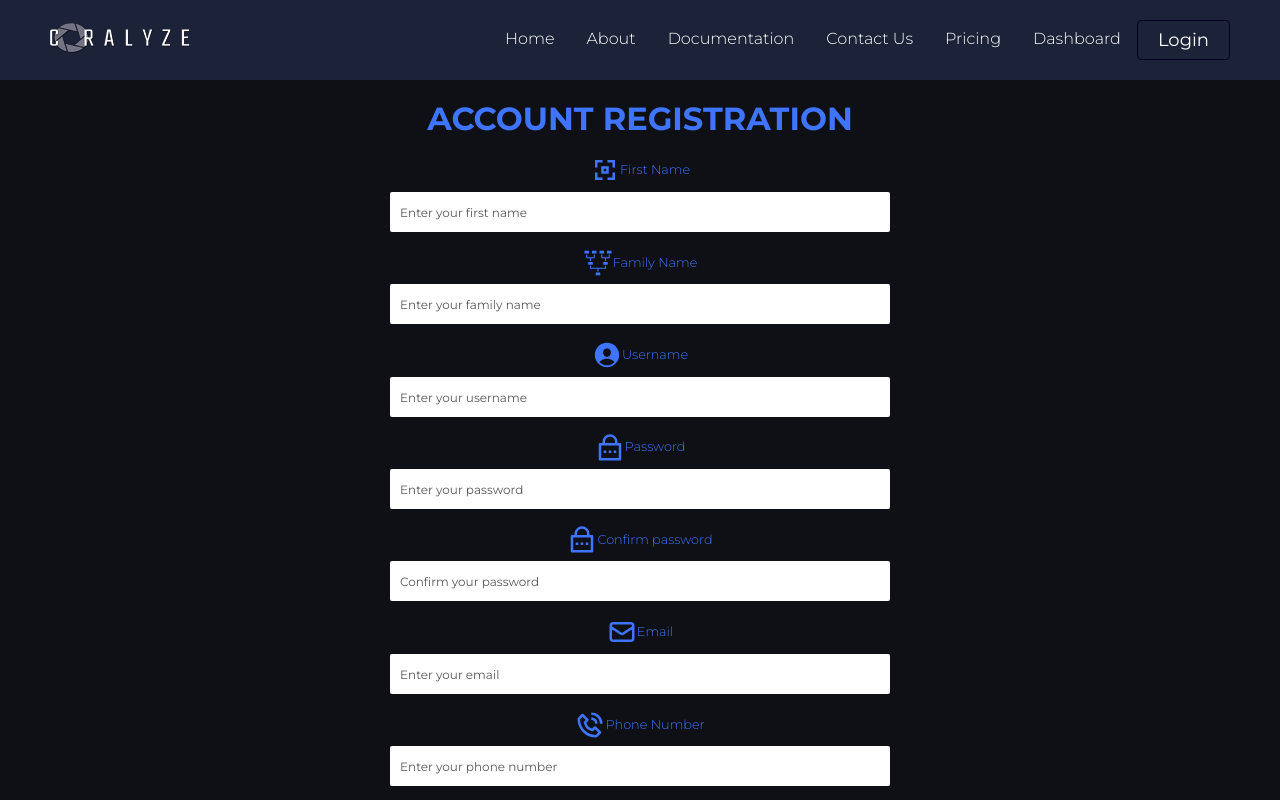
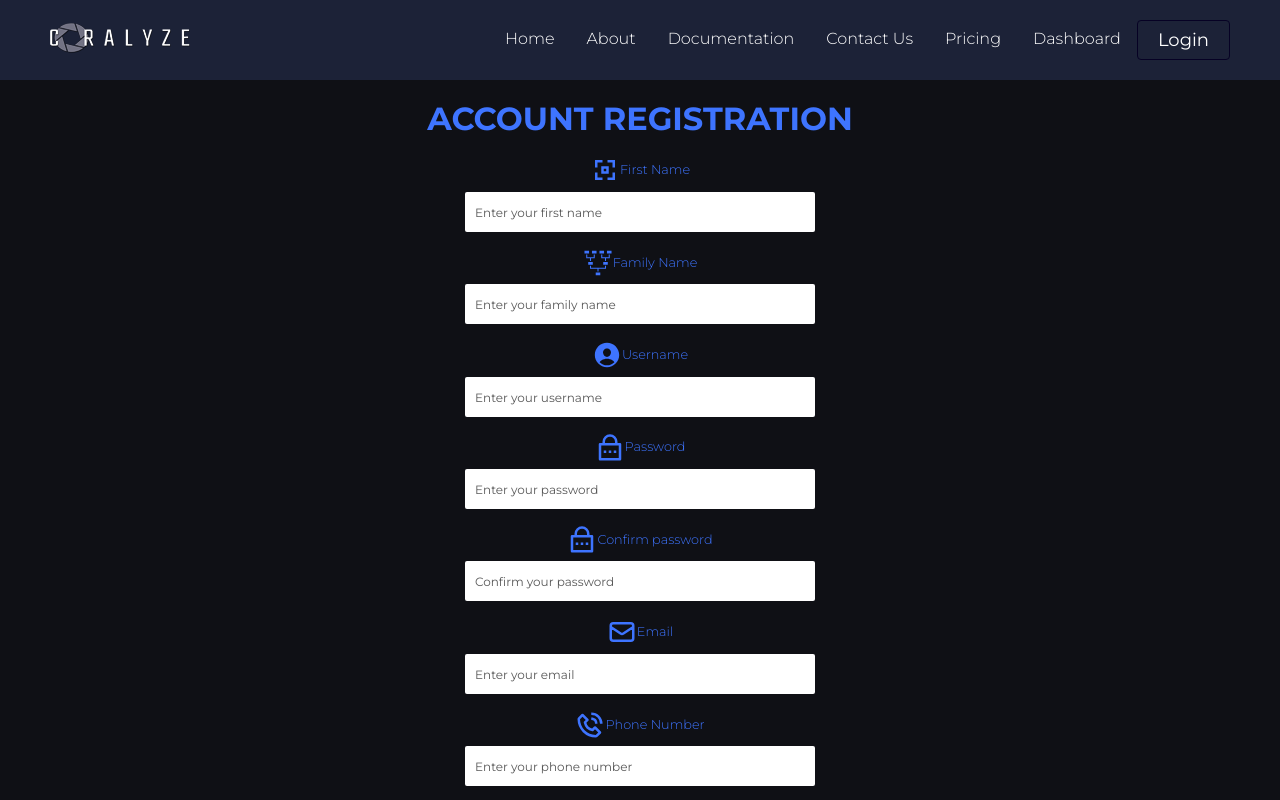
Before and after one commit to Chauster/Coralyze-Frontend, a React (Create React App) app: page /register in a window 1280 px wide. Shown: the top 800 px of the page. Built offline with nearby package versions, Linux system fonts and the light colour scheme.

Commit message:
registerFormSection update
- Adjusted input width

```diff
--- a/src/components/Register/registerFormSection.scss
+++ b/src/components/Register/registerFormSection.scss
@@ -35,7 +35,7 @@
         justify-content: start;
       }
       &__input {
-          width: 500px;
+          width: 350px;
       }
     }
 }
```
